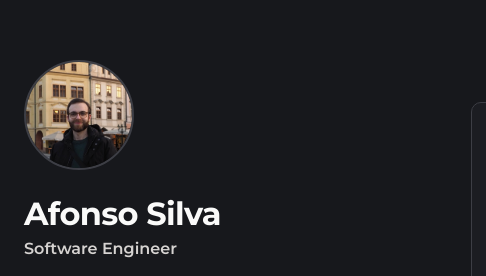
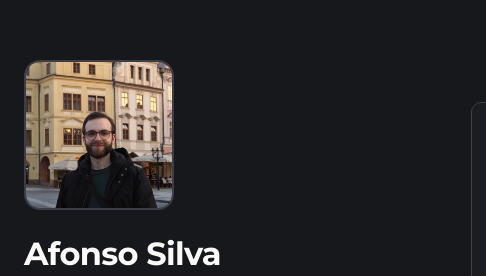
Before and after one commit to afonsosilva97/afonsosilva97.github.io, an Astro site: page / in a window 1280 px wide. Shown: the top 276 px of the page, 0-486 px from the left. Built offline with nearby package versions, Linux system fonts and the light colour scheme; Astro itself is replaced by a stand-in of ours.

Commit message:
Enlarge portrait to rounded square in rail and social card

```diff
--- a/src/components/Rail.astro
+++ b/src/components/Rail.astro
@@ -43,9 +43,9 @@ import data from '../data/personalData';
   }
 
   .avatar {
-    width: 110px;
-    height: 110px;
-    border-radius: 50%;
+    width: 150px;
+    height: 150px;
+    border-radius: 16px;
     object-fit: cover;
     border: 2px solid var(--border-strong);
     margin-bottom: 20px;
```
Also changed, not shown: public/og-image.png.
